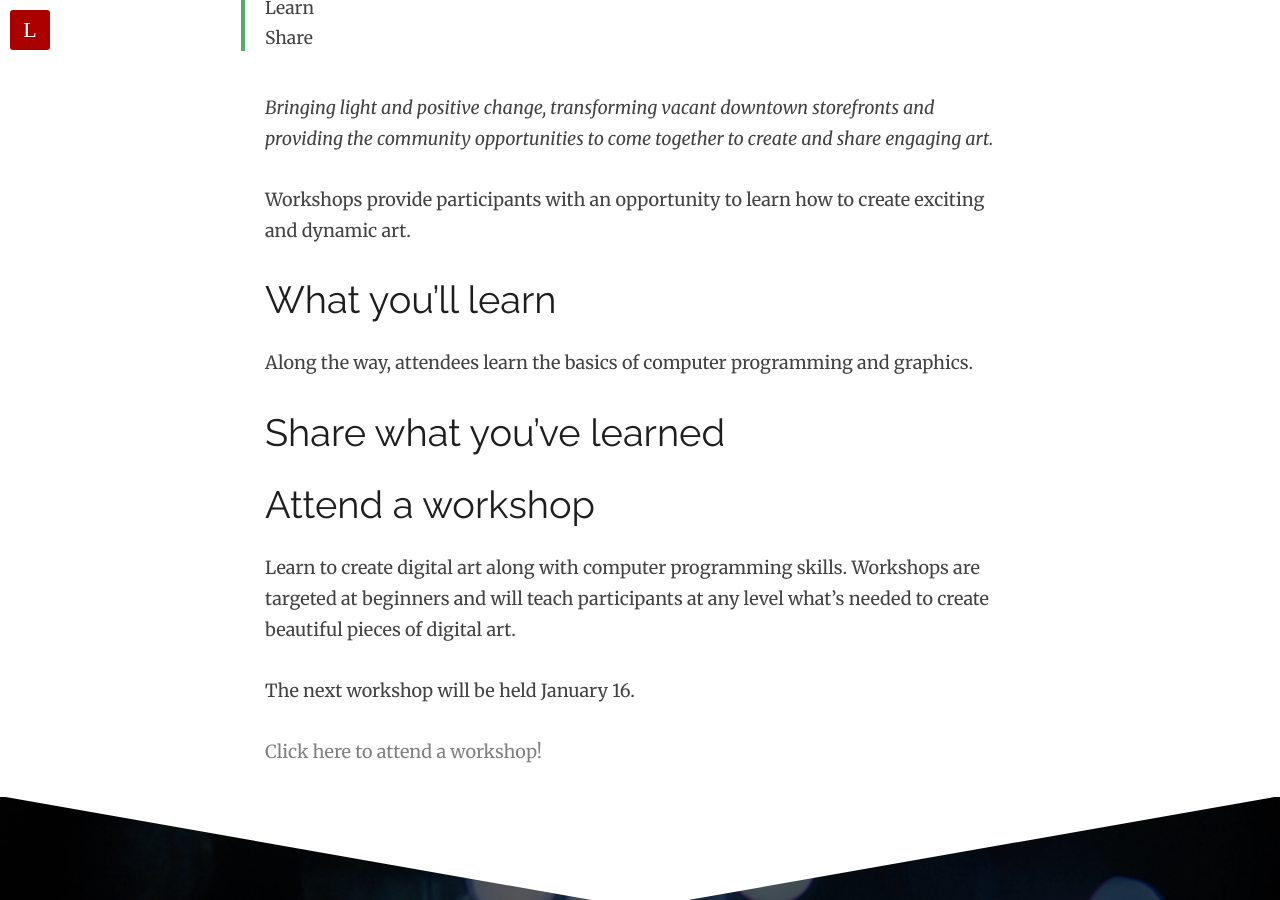
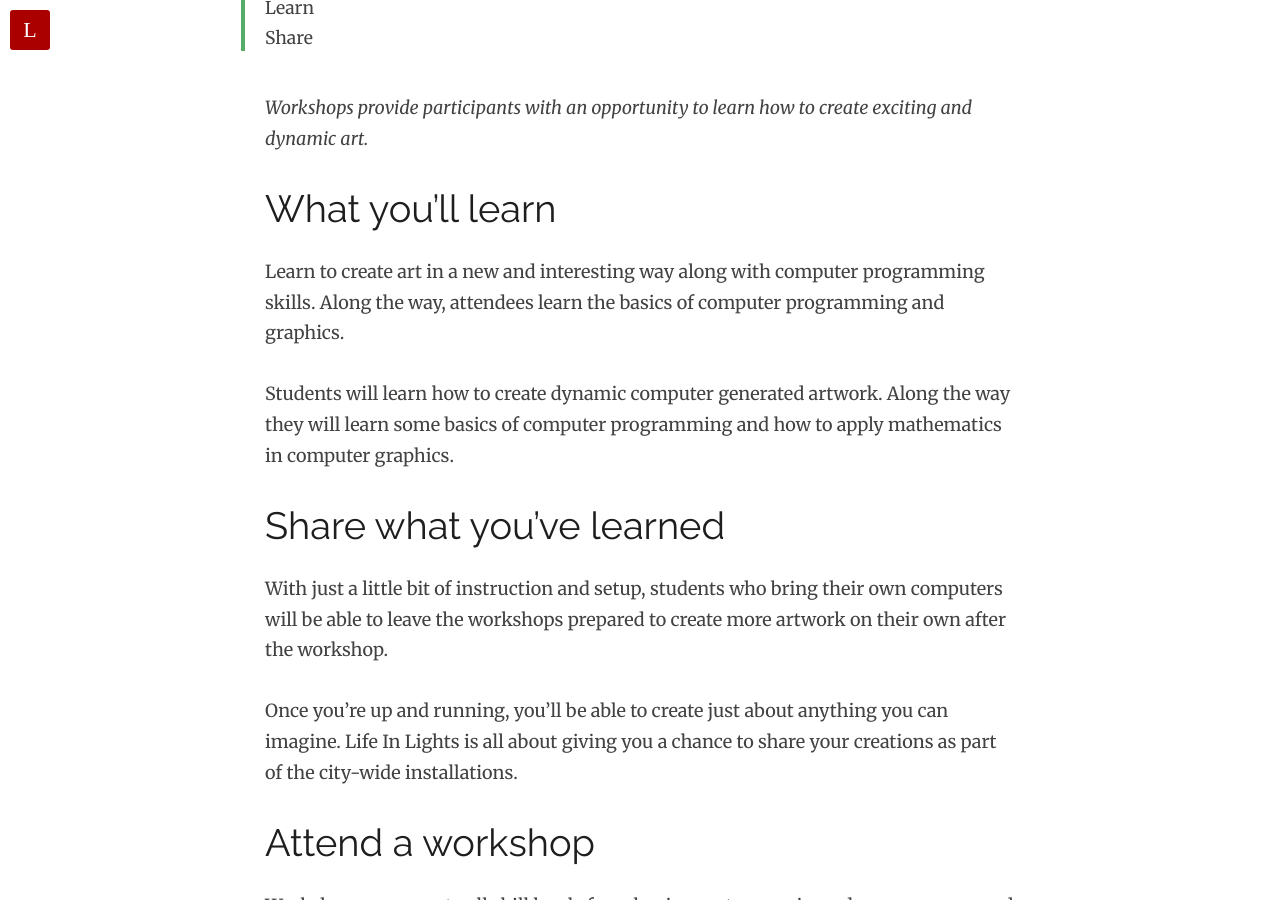
Before and after one commit to LifeInLights/lifeinlights.github.io, a Jekyll site: the page built from workshops.md, in a window 1280 px wide and 900 px high, scrolled down 629 px. Built offline with Jekyll 4.4.1, drawn with Linux system fonts in a browser that asks for light colours; nearby versions of some CDN libraries; some of the changed text lies outside the part shown.

Commit message:
Expand workshops page

```diff
--- a/workshops.md
+++ b/workshops.md
@@ -8,19 +8,30 @@ tags: [lifeinlights workshops learning education]
 >Learn<br>
 >Share
 
-*Bringing light and positive change, transforming vacant downtown storefronts and providing the community opportunities to come together to create and share engaging art.*
-
-
-Workshops provide participants with an opportunity to learn how to create exciting and dynamic art.
+*Workshops provide participants with an opportunity to learn how to create exciting and dynamic art.*
 
 #What you'll learn
-Along the way, attendees learn the basics of computer programming and graphics.
+Learn to create art in a new and interesting way along with computer programming skills. Along the way, attendees learn the basics of computer programming and graphics.
+
+Students will learn how to create dynamic computer generated artwork. Along the way they will learn some basics of computer programming and how to apply mathematics in computer graphics.
 
 #Share what you've learned
+With just a little bit of instruction and setup, students who bring their own computers will be able to leave the workshops prepared to create more artwork on their own after the workshop.
+
+Once you're up and running, you'll be able to create just about anything you can imagine. Life In Lights is all about giving you a chance to share your creations as part of the city-wide installations.
 
 #Attend a workshop
-Learn to create digital art along with computer programming skills. Workshops are targeted at beginners and will teach participants at any level what's needed to create beautiful pieces of digital art.
+Workshops are open to all skill levels from beginners to experienced programmers and artists and will teach participants what's needed to create beautiful pieces of digital art.
 
 The next workshop will be held January 16.
 
 [Click here to attend a workshop!](http://goo.gl/forms/xwE4O0bguo)
+
+#Attend an open-hours creativity session
+In addition to our workshops, Leeds Theater will be hosting open-hours sessions every week to allow those interested in participating in creating art as well as creating art installations. These open hours will be lead by one of our organizers to provide assistance, feedback and answer any questions as you get your artwork ready to be shared with our community.
+
+Open hours are Tuesday evenings from 6:00-9:00 at Leeds Center for the Arts (37 North Main St in downtown Winchester).
+
+Feel free to drop in.
+
+If you have any questions, feel free to contact us directly at [lifeinlightswin@gmail.com](mailto:lifeinlightswin@gmail.com)
```
